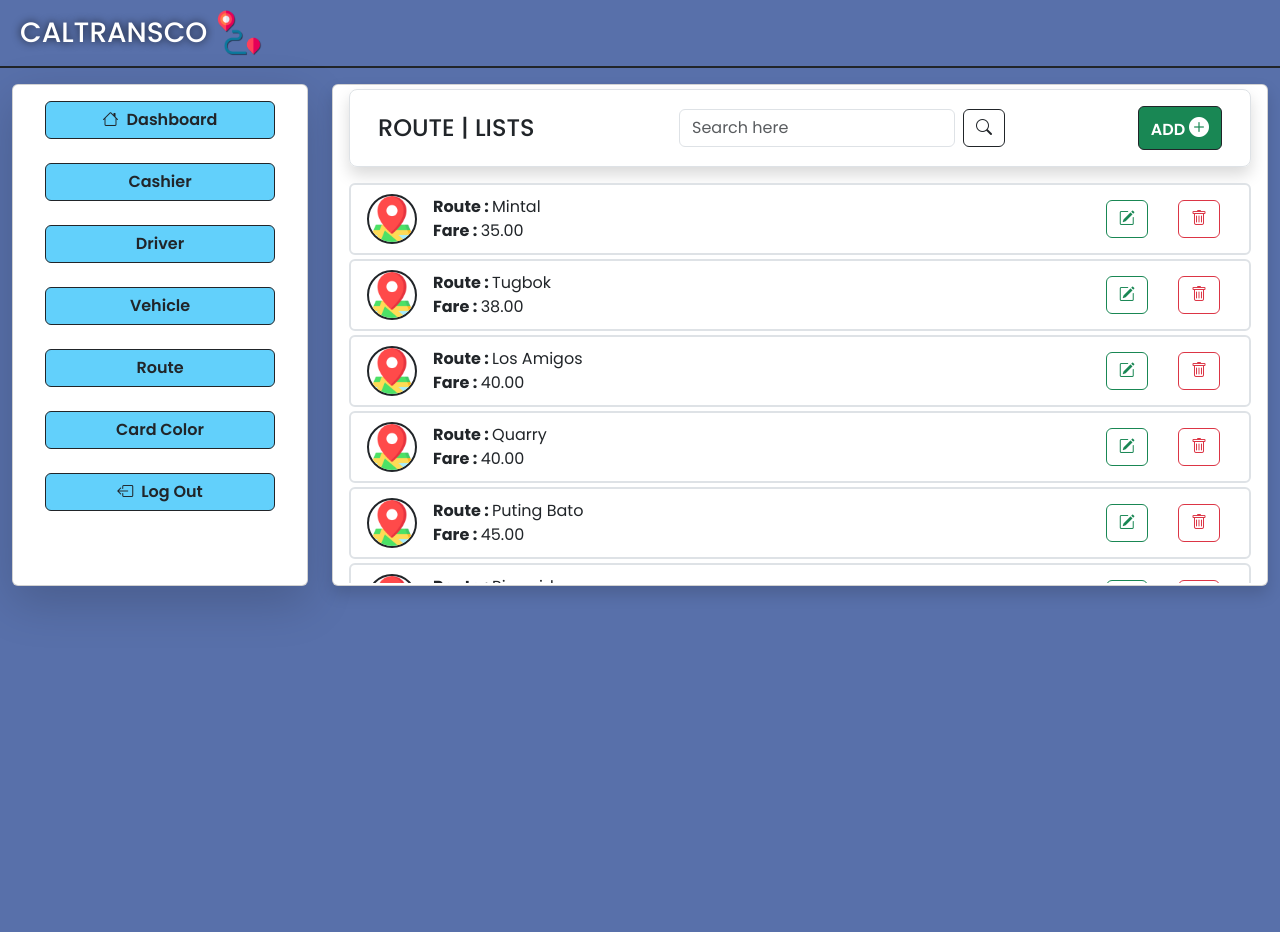
After one commit to Moonslope/IT6-PROJ-COPY, a PHP site: page /Route/view_route.php in a window 1280 px wide. The commit adds this page. Run offline with PHP 8.4, Linux system fonts and the light colour scheme; data comes from the database, SQL or seed files in the repository.

Commit message:
route crud

```diff
--- a/AdminUI/adminDashboard.php
+++ b/AdminUI/adminDashboard.php
@@ -51,7 +51,7 @@ require "../global/head.php";
                   </div>
 
                   <div class="mx-3 mb-3">
-                     <a class="btn btn-h w-100 fw-semibold  mb-2 border border-1 border-dark" href="">Route</a>
+                     <a class="btn btn-h w-100 fw-semibold  mb-2 border border-1 border-dark" href="../Route/view_route.php">Route</a>
                   </div>
 
                   <div class="mx-3 mb-3">
--- /dev/null
+++ b/Route/view_route.php
@@ -0,0 +1,135 @@
+<!DOCTYPE html>
+<html lang="en">
+
+<?php
+include "../Database/db_connect.php";
+
+$title = "View Route Lists";
+require "../global/head.php";
+?>
+
+<body>
+   <div class="con-bg container-fluid vh-100">
+      <div class="row border border-start-0 border-end-0 border-top-0 border-2 border-dark pb-2">
+         <div class="col d-flex gap-2 ms-2 mt-2">
+            <a href="../AdminUI/adminDashboard.php" style="text-decoration: none;" class="d-flex gap-2">
+               <h1 class="fs-3 mt-2 text-white" style="text-shadow: 0px 0px 8px rgba(0, 0, 0, 0.8);">CALTRANSCO</h1>
+               <img src="../images/image.png" alt="" class="img-fluid " width="50" height="50">
+            </a>
+         </div>
+      </div>
+
+      <div class="row pt-3">
+         <div class="col col-3">
+            <div class="card shadow-lg">
+               <div style="height: 500px;" class="card_css card-body">
+                  <div class="mx-3 mb-3">
+                     <a class="btn btn-h w-100 fw-semibold  mb-2 border border-1 border-dark" href="../AdminUI/adminDashboard.php"><i class="bi bi-house me-2"></i>Dashboard</a>
+                  </div>
+                  <div class="mx-3 mb-3">
+                     <a class="btn btn-h w-100 fw-semibold  mb-2 border border-1 border-dark" href="../Cashier/view_cashier.php">Cashier</a>
+                  </div>
+
+                  <div class="mx-3 mb-3">
+                     <a class="btn btn-h w-100 fw-semibold mb-2 border border-1 border-dark" href="../Driver/view_driver.php">Driver</a>
+                  </div>
+
+                  <div class="mx-3 mb-3">
+                     <a class="btn btn-h w-100 fw-semibold  mb-2 border border-1 border-dark" href="../Vehicle/view_vehicle.php">Vehicle</a>
+                  </div>
+
+                  <div class="mx-3 mb-3">
+                     <a class="btn btn-h w-100 fw-semibold  mb-2 border border-1 border-dark" href="../Route/view_route.php">Route</a>
+                  </div>
+
+                  <div class="mx-3 mb-3">
+                     <a class="btn btn-h w-100 fw-semibold  mb-2 border border-1 border-dark" href="">Card Color</a>
+                  </div>
+
+                  <div class="mx-3">
+                     <a href="../Login-Register/Login.php" class="btn btn-h w-100 border border-1 border-dark fw-semibold"><i class="bi bi-box-arrow-left me-2"></i>Log Out</a>
+                  </div>
+               </div>
+            </div>
+         </div>
+
+         <div class="col col-9">
+            <div class="card shadow">
+               <div style="height: 500px;" class="card-body pt-1">
+                  <div class="row rounded-3 border border-1 border-gray shadow  d-flex align-items-center mx-0 p-3 mb-3">
+                     <div class="col col-3 d-flex align-items-center">
+                        <h1 class="fs-4 pt-2">ROUTE | LISTS</h1>
+                     </div>
+
+                     <div class="col col-6 d-flex gap-2  ps-5">
+                        <form method="GET" action="view_cashier.php" class="d-flex gap-2 ps-5">
+                           <input type="text" name="query" class="form-control" placeholder="Search here" value="<?php echo isset($_GET['query']) ? $_GET['query'] : ''; ?>">
+                           <button type="submit" class="btn btn-outline-dark"><i class="bi bi-search"></i></button>
+                        </form>
+
+                     </div>
+
+                     <div class="col col-3 text-end">
+                        <a class="btn btn-success border border-1 border-dark fw-semibold" href="add_route.php">ADD
+                           <i class="bi bi-plus-circle-fill fs-5"></i>
+                        </a>
+                     </div>
+                  </div>
+
+                  <div style="max-height: 400px; overflow-y: auto;">
+
+                     <?php
+                     try {
+                        $sql = "SELECT * FROM route";
+
+                        if (isset($_GET['query']) && !empty($_GET['query'])) {
+                           $search = $conn->real_escape_string($_GET['query']);
+                           $sql .= " WHERE
+                                       route LIKE '%$search%' OR
+                                       ";
+                        }
+
+                        $result = $conn->query($sql);
+
+                        if ($result->num_rows > 0) {
+                           while ($row = $result->fetch_assoc()) {
+                     ?>
+                              <ul class="list-group mb-1">
+                                 <li class="list-group-item d-flex align-items-center justify-content-between border border-2">
+                                    <div class="d-flex align-items-center">
+                                       <div>
+                                          <img src="../images/map.png" alt="" class="img-fluid rounded-pill border border-2 border-dark me-3" width="50" height="50">
+                                       </div>
+                                       <div>
+                                          <span><strong>Route : </strong><?php echo $row['route']; ?></span><br>
+                                          <span><strong>Fare : </strong><?php echo $row['fare']; ?></span><br>
+                                       </div>
+                                    </div>
+                                    <div class="group-btn">
+                                       <a href="../Route/edit_route.php?id=<?php echo $row['route_id']; ?>" class="btn"><i class="btn btn-outline-success bi bi-pencil-square"></i></a>
+                                       <a href="../Operations/op_delete_route.php?id=<?php echo $row['route_id']; ?>" class="btn"><i class="btn btn-outline-danger bi bi-trash"></i></a>
+                                    </div>
+                                 </li>
+                              </ul>
+                     <?php
+                           }
+                        } else {
+                           echo '<div class="text-center mt-3"><p class="text-muted fs-5">No cashiers found.</p></div>';
+                        }
+
+                        $conn->close();
+                     } catch (\Exception $e) {
+                        die($e);
+                     }
+                     ?>
+                  </div>
+               </div>
+            </div>
+         </div>
+      </div>
+   </div>
+   </div>
+   <script src="https://cdn.jsdelivr.net/npm/bootstrap@5.3.3/dist/js/bootstrap.bundle.min.js" integrity="sha384-YvpcrYf0tY3lHB60NNkmXc5s9fDVZLESaAA55NDzOxhy9GkcIdslK1eN7N6jIeHz" crossorigin="anonymous"></script>
+</body>
+
+</html>
```
Also changed, not shown: Operations/op_add_route.php (added, +29 -0 lines), Operations/op_delete_route.php (added, +23 -0 lines), Operations/op_edit_route.php (added, +20 -0 lines), Route/add_route.php (added, +110 -0 lines), Route/edit_route.php (added, +112 -0 lines), images/map.png (added), images/route.png (added).
